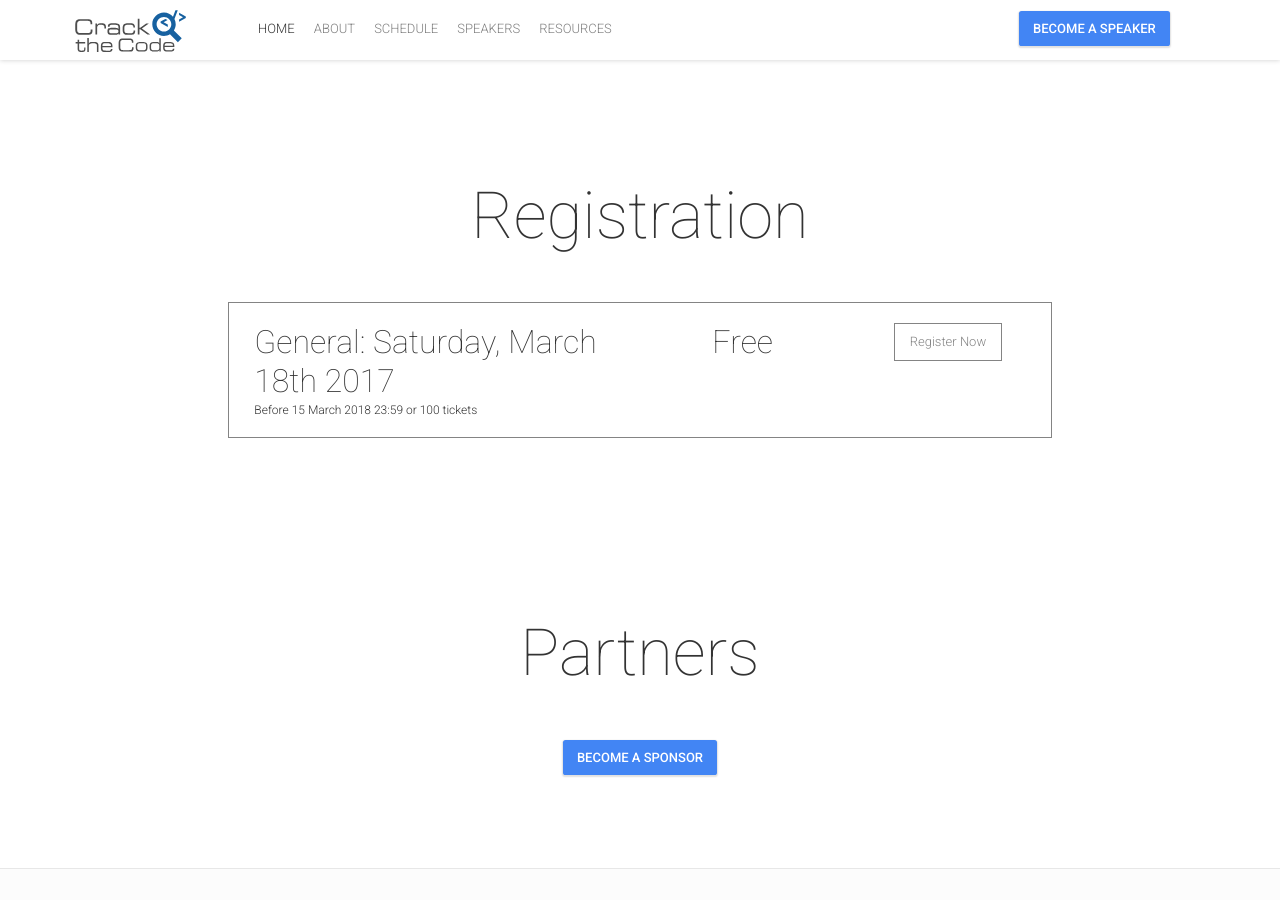
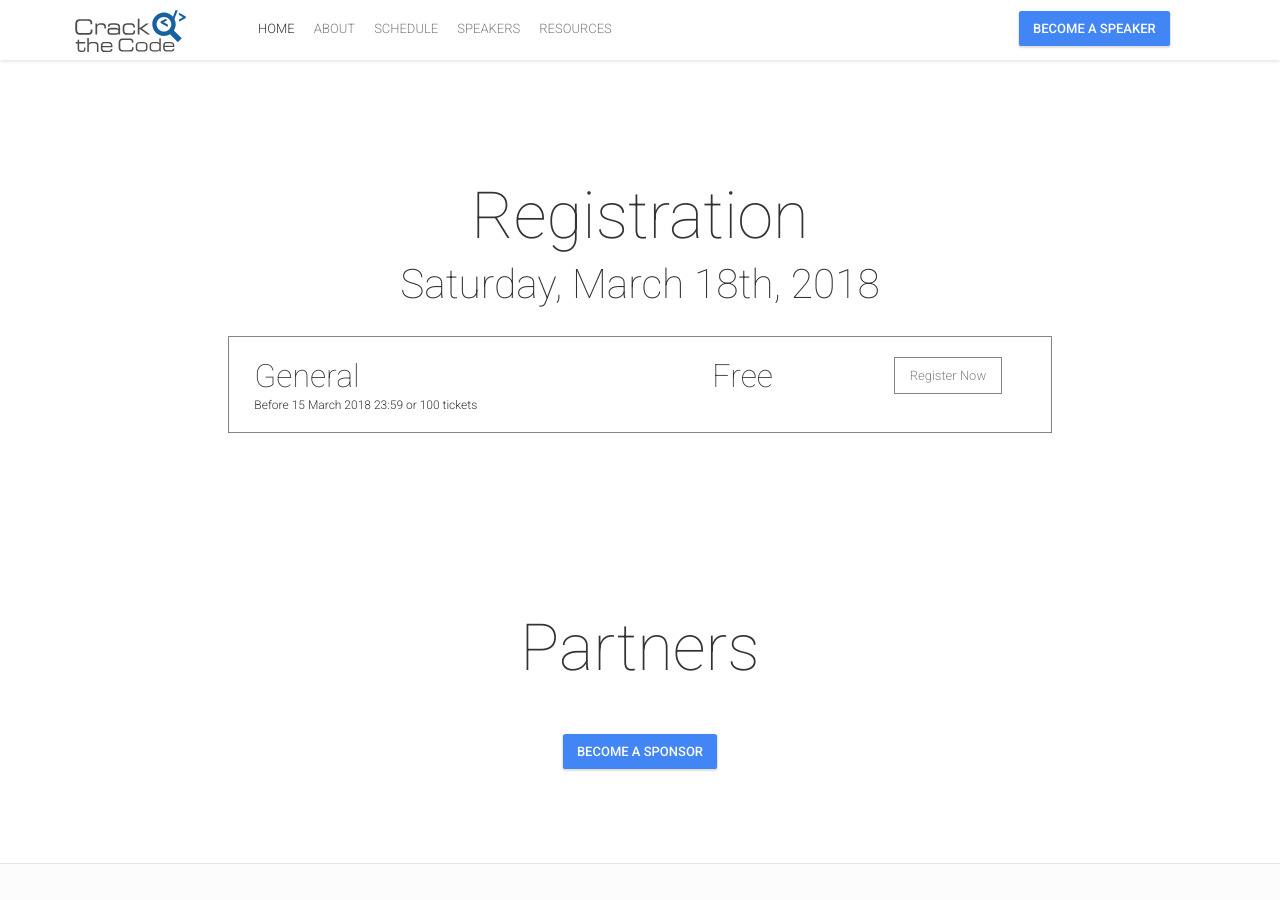
Before and after one commit to anniejw6/crackthecode_site, a Jekyll site: the page built from index.html, in a window 1280 px wide and 900 px high, scrolled down 3316 px. Built offline with Jekyll 4.4.1, drawn with Linux system fonts in a browser that asks for light colours; nearby versions of some CDN libraries; comment, search, counter and statistics services are not loaded.

Commit message:
add date to registration

```diff
--- a/_config.yml
+++ b/_config.yml
@@ -136,10 +136,10 @@ partnersC4sponsorsButton: "Become a sponsor"
 
 # Tickets Block
 ticketsTitle: "Registration"
-# ticketsInfo: "Tickets grant access to all conference sections, coffee brakes, lunch and party. Accommodation is NOT included in the ticket price."
+ticketsInfo: "Saturday, March 18th, 2018"
 ticketsOffers:
  -
-  name: "General: Saturday, March 18th 2017"
+  name: "General"
   price: "Free"
   priceCurrency: ""
   ticketsNumber: "100"
--- a/_includes/tickets-2.html
+++ b/_includes/tickets-2.html
@@ -2,7 +2,9 @@
 <section id="tickets" class="tickets-2">
 	<div class="content-wrapper">
 		<div class="col-lg-8 col-md-10 col-lg-offset-2 col-md-offset-1">
-			<h3>{{ site.ticketsTitle }}</h3>
+			<h3 style="margin-bottom:0px">{{ site.ticketsTitle }}</h3>
+			<h4>{{ site.ticketsInfo }}</h4>
+			</br>
 			<div class="tickets-table row animated hiding" data-animation="fadeInDown" data-delay="0">
 			{% assign animationDelay = 0 %}
             {% for ticketsOffer in site.ticketsOffers %}
@@ -38,7 +40,6 @@
 			{% assign animationDelay = animationDelay | plus:250 %}
             {% endfor %}
             </div>
-            <span class="tickets-info">{{ site.ticketsInfo }}</span>
 		</div>
 	</div>
 </section>
```
